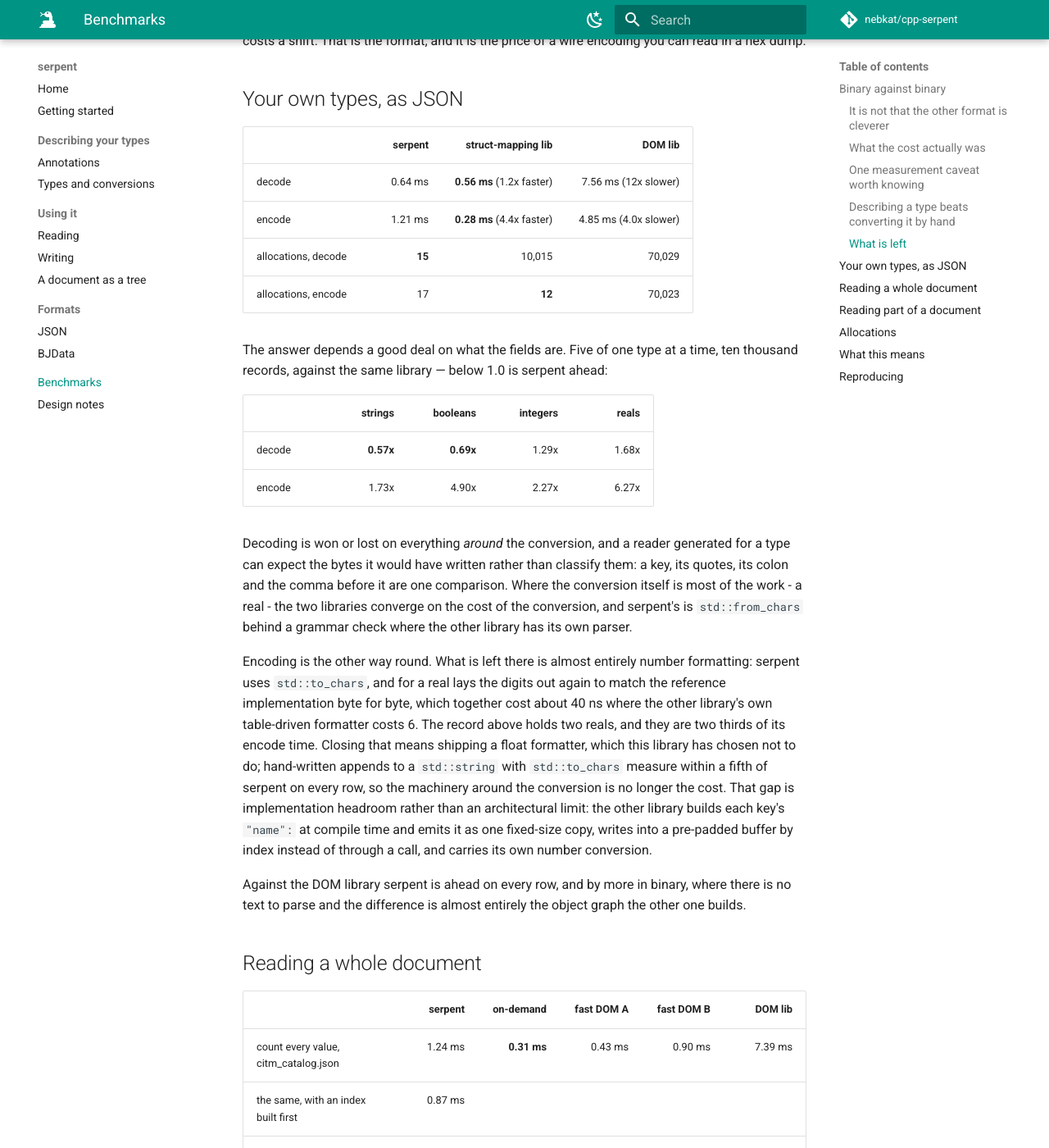
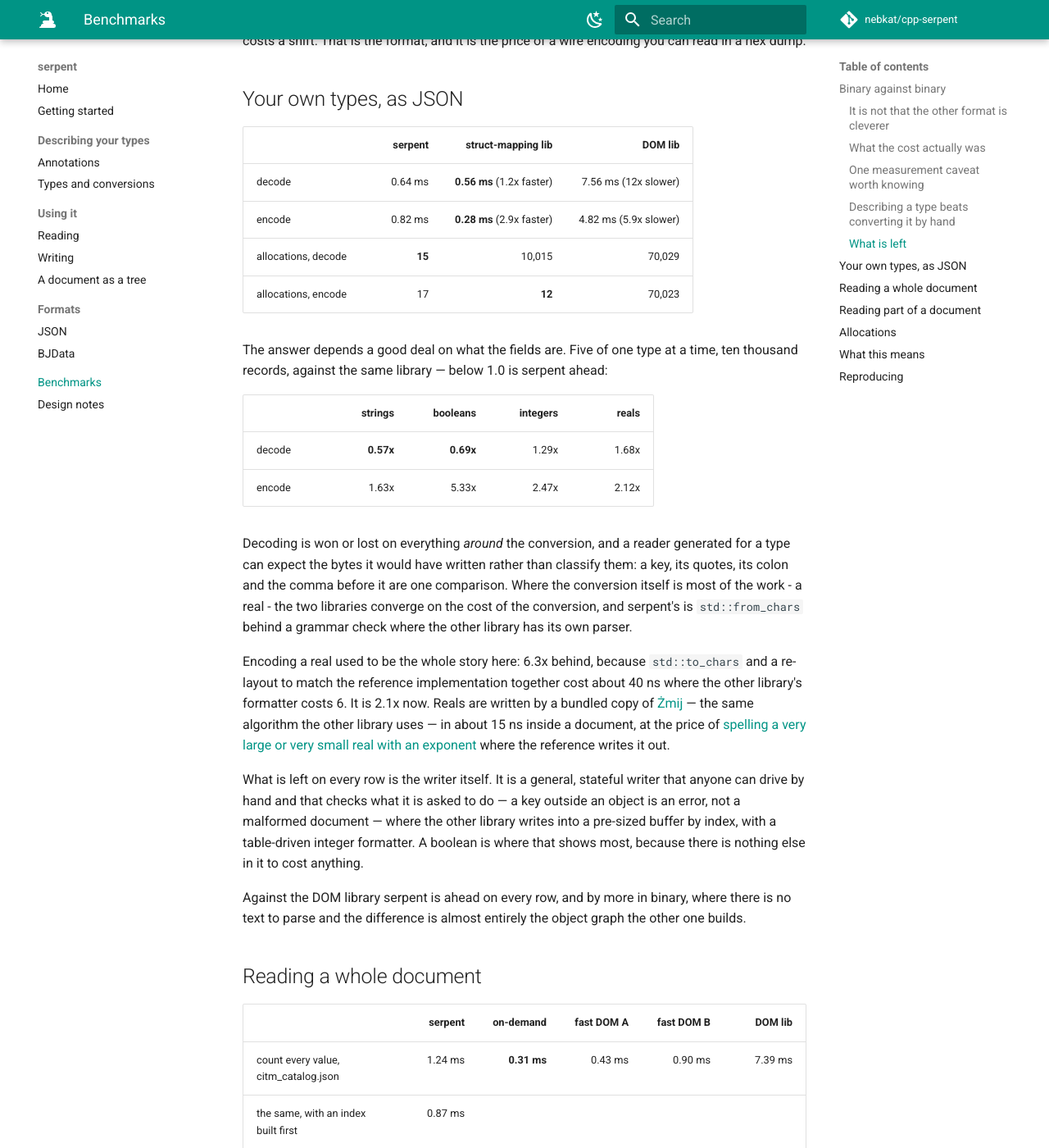
Before and after one commit to nebkat/cpp-serpent, an MkDocs documentation site: the page built from docs/benchmarks.md, in a window 1280 px wide and 1400 px high, scrolled down 3303 px. Shown: the whole window at 82% size. Built offline with MkDocs 1.6.1 and Material for MkDocs 9.7.7, drawn with Linux system fonts in a browser that asks for light colours; comment, search, counter and statistics services are not loaded; some of the changed text lies outside the part shown.

Commit message:
docs: A real is written in Żmij's format, and the library has one source file
Says what a real looks like as text and why a whole number keeps its ".0"; corrects the claims
of byte-identical JSON, which hold for everything but how a very large or very small real is
spelled; and says that one source file is now built, how to go without it, and that the output
is the same either way. Encode figures remeasured: 1.21ms to 0.82ms, reals from 6.3x behind the
struct-mapping library to 2.1x.

```diff
--- a/docs/benchmarks.md
+++ b/docs/benchmarks.md
@@ -128,7 +128,7 @@ can read in a hex dump.
 | | serpent | struct-mapping lib | DOM lib |
 |---|---:|---:|---:|
 | decode | 0.64 ms | **0.56 ms** (1.2x faster) | 7.56 ms (12x slower) |
-| encode | 1.21 ms | **0.28 ms** (4.4x faster) | 4.85 ms (4.0x slower) |
+| encode | 0.82 ms | **0.28 ms** (2.9x faster) | 4.82 ms (5.9x slower) |
 | allocations, decode | **15** | 10,015 | 70,029 |
 | allocations, encode | 17 | **12** | 70,023 |
 
@@ -138,7 +138,7 @@ records, against the same library — below 1.0 is serpent ahead:
 | | strings | booleans | integers | reals |
 |---|---:|---:|---:|---:|
 | decode | **0.57x** | **0.69x** | 1.29x | 1.68x |
-| encode | 1.73x | 4.90x | 2.27x | 6.27x |
+| encode | 1.63x | 5.33x | 2.47x | 2.12x |
 
 Decoding is won or lost on everything *around* the conversion, and a reader generated for a type
 can expect the bytes it would have written rather than classify them: a key, its quotes, its
@@ -146,16 +146,18 @@ colon and the comma before it are one comparison. Where the conversion itself is
 work - a real - the two libraries converge on the cost of the conversion, and serpent's is
 `std::from_chars` behind a grammar check where the other library has its own parser.
 
-Encoding is the other way round. What is left there is almost entirely number formatting:
-serpent uses `std::to_chars`, and for a real lays the digits out again to match the reference
-implementation byte for byte, which together cost about 40 ns where the other library's own
-table-driven formatter costs 6. The record above holds two reals, and they are two thirds of
-its encode time. Closing that means shipping a float formatter, which this library has chosen
-not to do; hand-written appends to a `std::string` with `std::to_chars` measure within a fifth
-of serpent on every row, so the machinery around the conversion is no longer the cost. That gap is implementation headroom
-rather than an architectural limit: the other library builds each key's `"name":` at compile
-time and emits it as one fixed-size copy, writes into a pre-padded buffer by index instead of
-through a call, and carries its own number conversion.
+Encoding a real used to be the whole story here: 6.3x behind, because `std::to_chars` and a
+re-layout to match the reference implementation together cost about 40 ns where the other
+library's formatter costs 6. It is 2.1x now. Reals are written by a bundled copy of
+[Żmij](https://github.com/vitaut/zmij) — the same algorithm the other library uses — in about
+15 ns inside a document, at the price of [spelling a very large or very small real with an
+exponent](json.md#formatting) where the reference writes it out.
+
+What is left on every row is the writer itself. It is a general, stateful writer that anyone
+can drive by hand and that checks what it is asked to do — a key outside an object is an error,
+not a malformed document — where the other library writes into a pre-sized buffer by index, with
+a table-driven integer formatter. A boolean is where that shows most, because there is nothing
+else in it to cost anything.
 
 Against the DOM library serpent is ahead on every row, and by more in binary, where there is no
 text to parse and the difference is almost entirely the object graph the other one builds.
@@ -226,7 +228,7 @@ into a fixed buffer took it to 13.
 | If you | then |
 |---|---|
 | pull a few fields out of a large payload | serpent, by orders of magnitude |
-| convert your own types, and want the most speed | decoding is level, ahead on strings and booleans; encoding reals, a struct-mapping library is 6x quicker |
+| convert your own types, and want the most speed | decoding is level, ahead on strings and booleans; encoding, a struct-mapping library is 2-3x quicker |
 | traverse whole documents repeatedly | an indexed parser is 3-4x quicker |
 | want a mutable document object | serpent has none at all |
 | need BJData and JSON from one definition | serpent |
```
Also changed, not shown: README.md (+2 -2 lines), docs/design.md (+3 -1 lines), docs/getting-started.md (+6 -0 lines), docs/index.md (+2 -2 lines), docs/json.md (+29 -2 lines).
